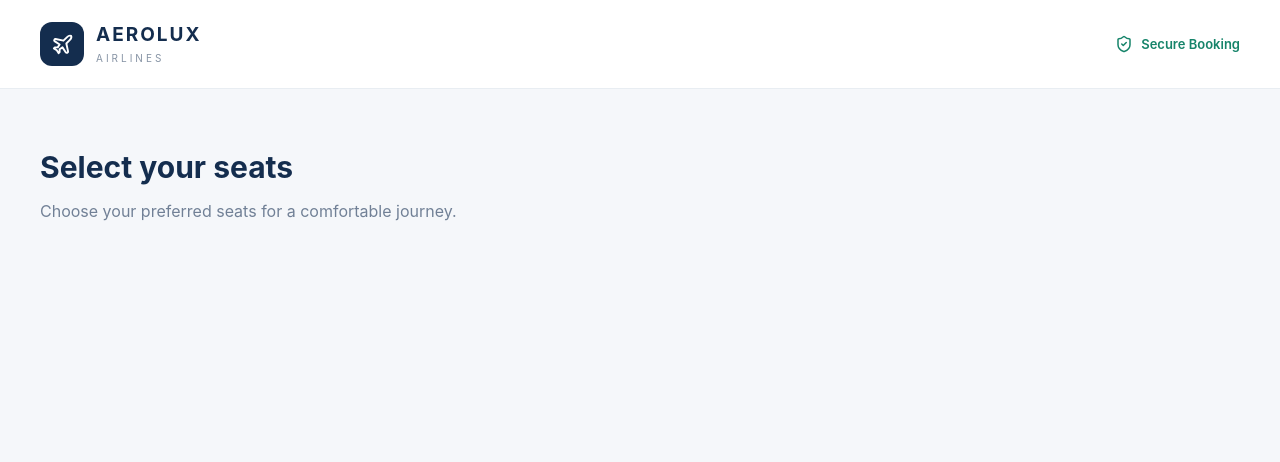
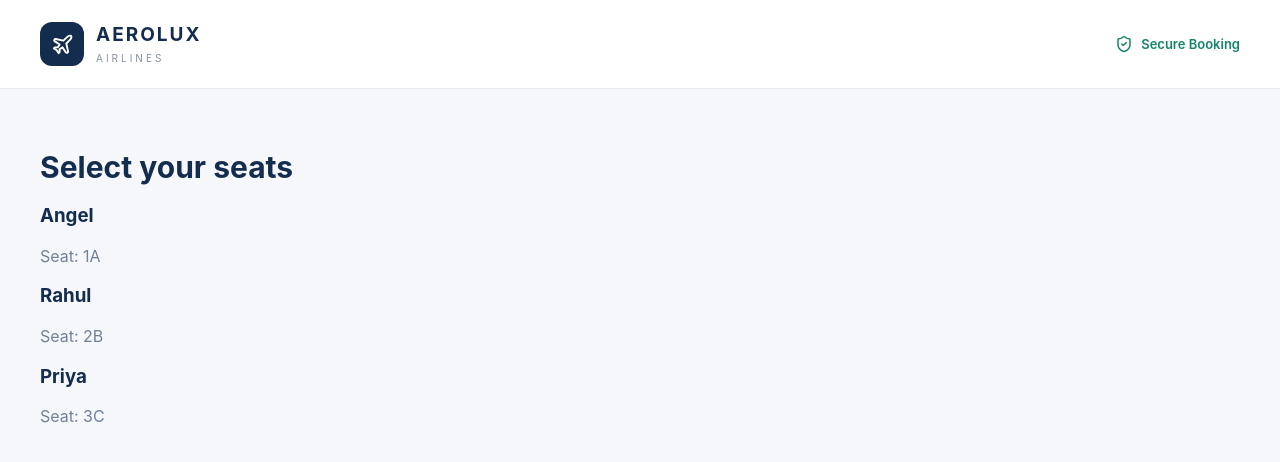
Before and after one commit to vridhi14/skyWings, a React (Vite) app: page / in a window 1280 px wide. Shown: the top 462 px of the page. Built offline with nearby package versions, Linux system fonts and the light colour scheme.

Commit message:
feat: implement PassengerCard component and integrate it into App

```diff
--- a/src/App.jsx
+++ b/src/App.jsx
@@ -1,4 +1,5 @@
 import Header from "./components/Header";
+import PassengerCard from "./components/PassengerCard";
 import "./App.css";
 
 function App() {
@@ -8,9 +9,21 @@ function App() {
 
       <main className="main-content">
         <h1>Select your seats</h1>
-        <p>
-          Choose your preferred seats for a comfortable journey.
-        </p>
+
+        <PassengerCard
+          name="Angel"
+          seat="1A"
+        />
+
+        <PassengerCard
+          name="Rahul"
+          seat="2B"
+        />
+
+        <PassengerCard
+          name="Priya"
+          seat="3C"
+        />
       </main>
     </div>
   );
--- /dev/null
+++ b/src/components/PassengerCard.jsx
@@ -0,0 +1,11 @@
+
+function PassengerCard(props) {
+  return (
+    <div className="passenger-card">
+      <h3>{props.name}</h3>
+      <p>Seat: {props.seat}</p>
+    </div>
+  );
+}
+
+export default PassengerCard;
```
